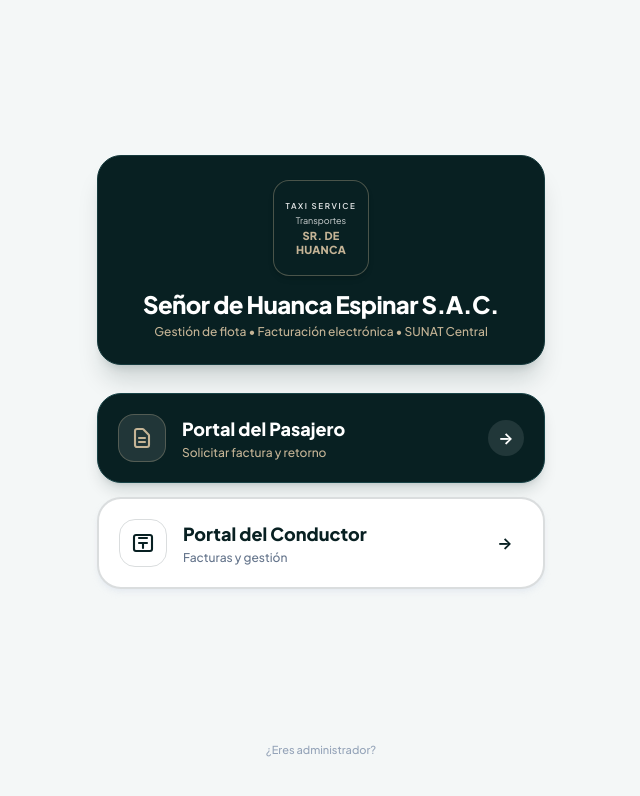
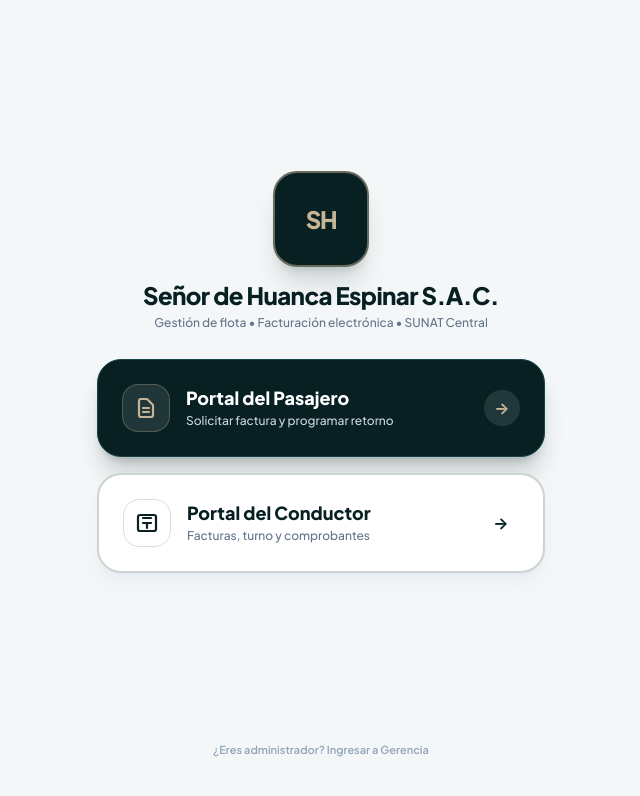
Before and after one commit to 1giancr1/web-huanca, a plain HTML site: page index.html in a window 1280 px wide. Shown: the whole page, without its empty margins (319-959 px from the left). Drawn offline with nearby package versions, Linux system fonts and the light colour scheme.

Commit message:
index.html

```diff
--- a/index.html
+++ b/index.html
@@ -4,6 +4,11 @@
   <meta charset="UTF-8" />
   <meta name="viewport" content="width=device-width, initial-scale=1.0" />
   <title>Señor de Huanca Espinar S.A.C. | Plataforma en Línea</title>
+
+  <!-- Ícono del logo en la pestaña del navegador y al guardar en celular -->
+  <link rel="icon" type="image/png" href="./logo.png" />
+  <link rel="apple-touch-icon" href="./logo.png" />
+
   <link rel="manifest" href="/manifest.json" />
   <link rel="preconnect" href="https://fonts.googleapis.com" />
   <link rel="preconnect" href="https://fonts.gstatic.com" crossorigin />
@@ -19,72 +24,70 @@
   <div class="w-full max-w-md my-auto space-y-7">
 
     <!-- 1. Encabezado Institucional con Logo -->
-    <header class="bg-[#082022] text-white rounded-3xl p-6 text-center shadow-xl shadow-[#082022]/15 border border-[#163a3d] space-y-3">
-      <div class="w-24 h-24 mx-auto rounded-2xl overflow-hidden bg-[#082022] border border-[#c5b496]/35 shadow-md flex items-center justify-center">
-        <img src="./logo.png" alt="Logo Transportes Sr. de Huanca"
+    <header class="text-center space-y-3">
+      <div class="w-24 h-24 mx-auto rounded-3xl overflow-hidden bg-[#082022] border-2 border-[#c5b496]/50 shadow-xl shadow-[#082022]/15 flex items-center justify-center">
+        <img src="./logo.png"
+             alt="Logo Señor de Huanca Espinar S.A.C."
              onerror="this.style.display='none'; this.nextElementSibling.style.display='flex';"
-             class="w-full h-full object-contain" />
-        <div style="display:none" class="w-full h-full flex-col items-center justify-center px-2 text-center">
-          <span class="text-[8px] tracking-[0.2em] text-white/90 font-semibold">TAXI SERVICE</span>
-          <span class="text-[9px] text-white/80 mt-0.5">Transportes</span>
-          <span class="text-[11px] font-extrabold tracking-wide text-[#c5b496] leading-tight mt-0.5">SR. DE HUANCA</span>
-        </div>
+             class="w-full h-full object-contain p-1" />
+        <!-- Respaldo automático si aún no se sube logo.png -->
+        <span style="display:none" class="text-2xl font-extrabold tracking-tighter text-[#c5b496]">SH</span>
       </div>
 
-      <div class="space-y-1">
-        <h1 class="text-xl sm:text-2xl font-extrabold tracking-tight text-white">
+      <div>
+        <h1 class="text-xl sm:text-2xl font-extrabold tracking-tight text-[#082022]">
           Señor de Huanca Espinar S.A.C.
         </h1>
-        <p class="text-xs text-[#c5b496] font-medium">
+        <p class="text-xs text-slate-500 font-medium mt-1">
           Gestión de flota • Facturación electrónica • SUNAT Central
         </p>
       </div>
     </header>
 
-    <!-- 2. Bloque Central: Solo 2 Opciones Principales Claramente Diferenciadas -->
-    <main class="space-y-3.5">
+    <!-- 2. Opciones Principales: Cliente y Conductor -->
+    <main class="space-y-4">
 
-      <!-- Opción 1: Portal del Pasajero (Tarjeta Verde Bosque Principal) -->
+      <!-- Opción 1: Portal del Cliente / Pasajero -->
       <a href="./qr.html"
-         class="group block w-full rounded-3xl bg-[#082022] hover:bg-[#0e3235] active:scale-[0.99] p-5 shadow-lg shadow-[#082022]/15 border border-[#194347] transition-all duration-200">
+         class="group block w-full rounded-3xl bg-[#082022] hover:bg-[#0e3336] active:scale-[0.99] p-6 shadow-xl shadow-[#082022]/20 border border-[#194347] transition-all duration-200">
         <div class="flex items-center justify-between gap-4">
           <div class="flex items-center gap-4">
             <div class="w-12 h-12 rounded-2xl bg-white/10 border border-[#c5b496]/30 flex items-center justify-center shrink-0 text-[#c5b496]">
-              <svg xmlns="http://www.w3.org/2000/svg" class="w-6 h-6" fill="none" viewBox="0 0 24 24" stroke="currentColor" stroke-width="2.1">
+              <svg xmlns="http://www.w3.org/2000/svg" class="w-6 h-6" fill="none" viewBox="0 0 24 24" stroke="currentColor" stroke-width="2.2">
                 <path stroke-linecap="round" stroke-linejoin="round" d="M9 12h6m-6 4h6m2 5H7a2 2 0 01-2-2V5a2 2 0 012-2h5.586a1 1 0 01.707.293l5.414 5.414a1 1 0 01.293.707V19a2 2 0 01-2 2z" />
               </svg>
             </div>
             <div class="text-left">
-              <h2 class="text-base sm:text-lg font-extrabold text-white leading-tight">
+              <h2 class="text-lg font-extrabold text-white leading-tight">
                 Portal del Pasajero
               </h2>
-              <p class="text-xs font-medium text-[#c5b496] mt-0.5">
-                Solicitar factura y retorno
+              <p class="text-xs font-medium text-slate-300 mt-1">
+                Solicitar factura y programar retorno
               </p>
             </div>
           </div>
-          <div class="w-9 h-9 rounded-full bg-white/10 group-hover:bg-[#c5b496] group-hover:text-[#082022] group-hover:translate-x-0.5 flex items-center justify-center text-white font-bold transition-all shrink-0">
+          <div class="w-9 h-9 rounded-full bg-white/10 group-hover:translate-x-0.5 flex items-center justify-center text-[#c5b496] font-bold transition-transform shrink-0">
             →
           </div>
         </div>
       </a>
 
-      <!-- Opción 2: Portal del Conductor (Tarjeta Blanca Ejecutiva) -->
+      <!-- Opción 2: Portal del Conductor -->
       <a href="./chofer.html"
-         class="group block w-full rounded-3xl bg-white hover:bg-[#f9fbfb] active:scale-[0.99] p-5 shadow-md shadow-slate-200/70 border-2 border-[#082022]/15 hover:border-[#082022] transition-all duration-200">
+         class="group block w-full rounded-3xl bg-white hover:bg-[#f8fafa] active:scale-[0.99] p-6 shadow-lg shadow-slate-200/70 border-2 border-[#082022]/20 hover:border-[#082022] transition-all duration-200">
         <div class="flex items-center justify-between gap-4">
           <div class="flex items-center gap-4">
             <div class="w-12 h-12 rounded-2xl bg-[#082022]/8 border border-[#082022]/15 flex items-center justify-center shrink-0 text-[#082022]">
-              <svg xmlns="http://www.w3.org/2000/svg" class="w-6 h-6" fill="none" viewBox="0 0 24 24" stroke="currentColor" stroke-width="2.1">
+              <svg xmlns="http://www.w3.org/2000/svg" class="w-6 h-6" fill="none" viewBox="0 0 24 24" stroke="currentColor" stroke-width="2.2">
                 <path stroke-linecap="round" stroke-linejoin="round" d="M8 7h8m-8 5h8m-4 5v-5m-7 8h14a2 2 0 002-2V6a2 2 0 00-2-2H5a2 2 0 00-2 2v12a2 2 0 002 2z" />
               </svg>
             </div>
             <div class="text-left">
-              <h2 class="text-base sm:text-lg font-extrabold text-[#082022] leading-tight">
+              <h2 class="text-lg font-extrabold text-[#082022] leading-tight">
                 Portal del Conductor
               </h2>
-              <p class="text-xs font-medium text-slate-500 mt-0.5">
-                Facturas y gestión
+              <p class="text-xs font-medium text-slate-500 mt-1">
+                Facturas, turno y comprobantes
               </p>
             </div>
           </div>
@@ -95,14 +98,13 @@
       </a>
 
     </main>
-
   </div>
 
   <!-- 3. Pie de Pantalla: Acceso Discreto de Administración -->
   <footer class="w-full max-w-md pt-6 pb-2 text-center">
     <a href="./gerencia.html"
-       class="inline-block text-[11px] font-medium text-slate-400 hover:text-[#082022] transition-colors">
-      ¿Eres administrador?
+       class="inline-block text-[11px] font-semibold text-slate-400 hover:text-[#082022] transition-colors">
+      ¿Eres administrador? Ingresar a Gerencia
     </a>
   </footer>
 
```
